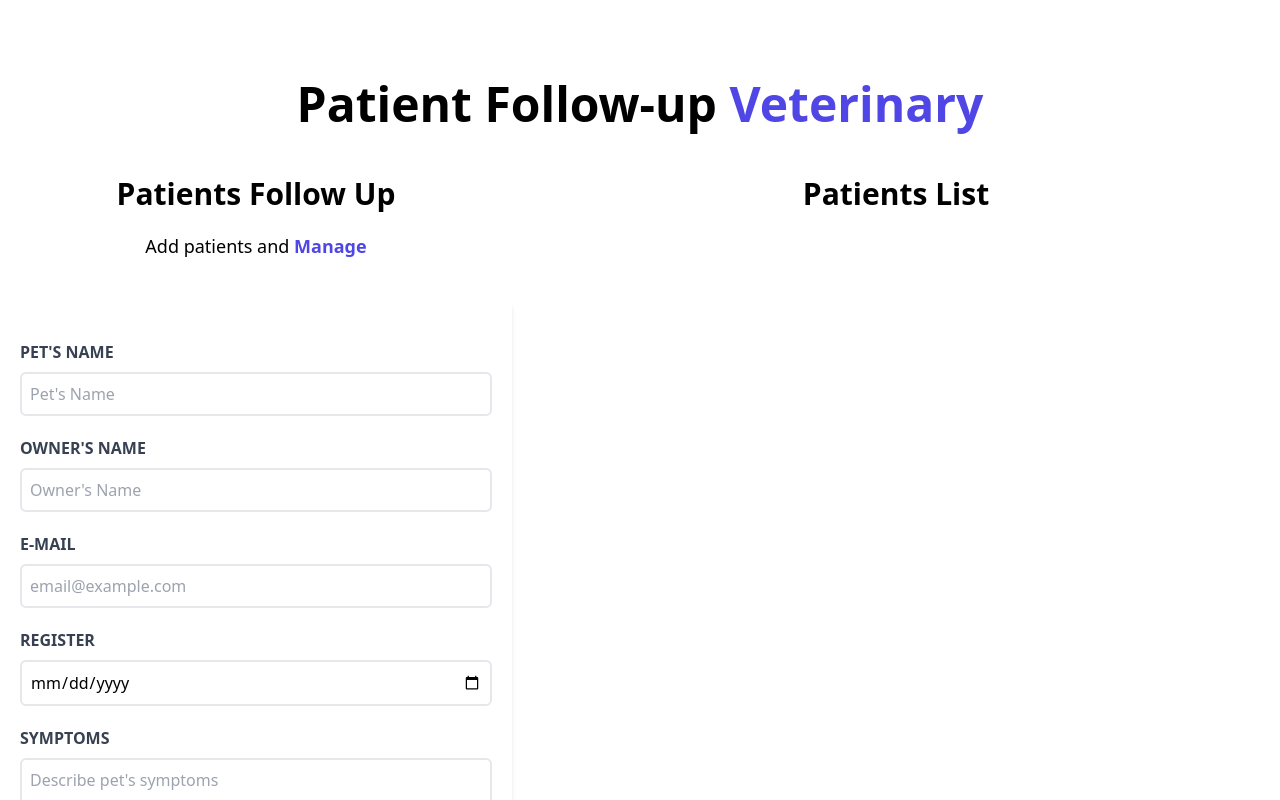
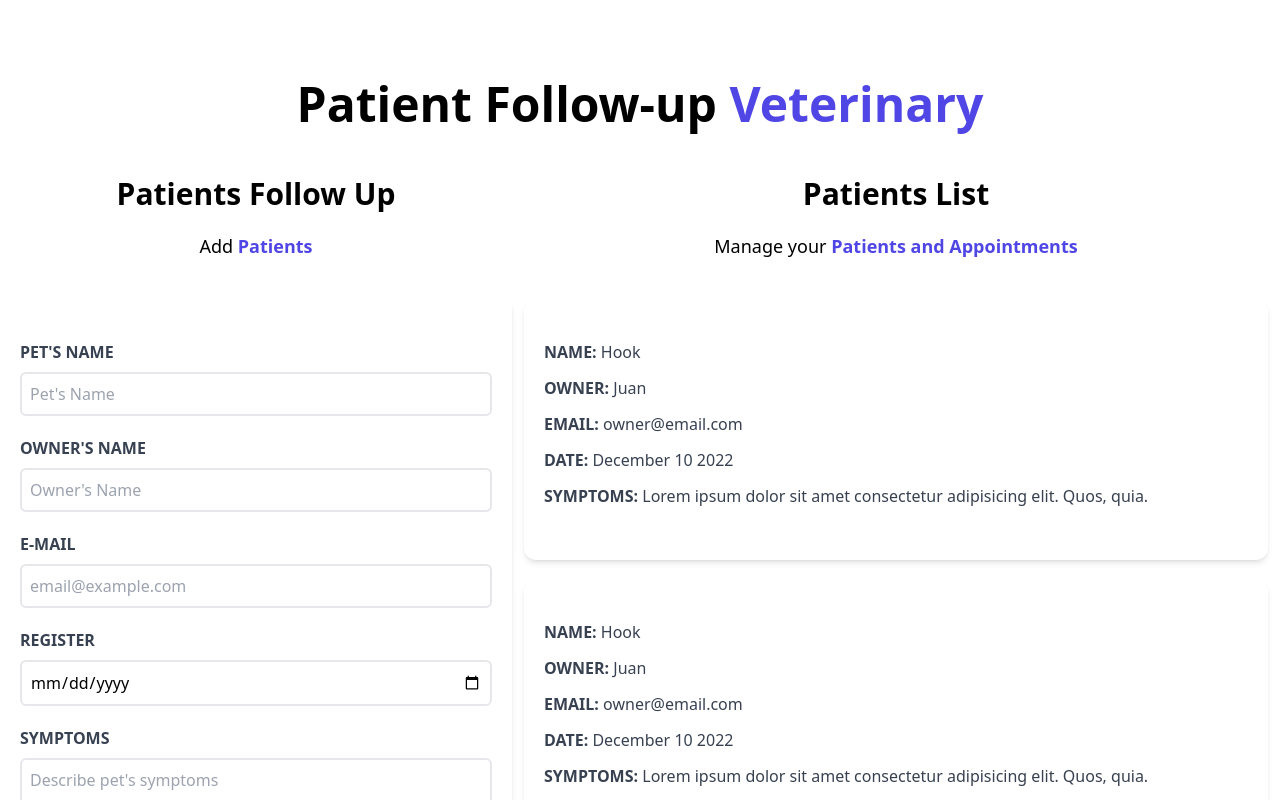
Before and after one commit to iachb/patient-manager, a React (Vite) app: page / in a window 1280 px wide. Shown: the top 800 px of the page. Built offline with nearby package versions, Linux system fonts and the light colour scheme.

Commit message:
Adding Patient List component

```diff
--- a/src/components/Form.jsx
+++ b/src/components/Form.jsx
@@ -3,8 +3,8 @@ const Form = () => {
     <div className="md:w-1/2 lg:w-2/5">
       <h2 className="font-black text-3xl text-center">Patients Follow Up</h2>
       <p className="text-lg mt-5 text-center mb-10">
-        Add patients and {" "}
-        <span className="text-indigo-600 font-bold">Manage</span>
+        Add {""}
+        <span className="text-indigo-600 font-bold">Patients</span>
       </p>
       <form className="bg-white shadow-md rounded-lg py-10 px-5 mb-10">
         <div className="mb-5">
@@ -19,7 +19,7 @@ const Form = () => {
             type="text"
             placeholder="Pet's Name"
             className="w-full border-2 p-2 mt-2 placeholder-gray-400 rounded-md"
-          ></input>
+          />
         </div>
         <div className="mb-5">
           <label
@@ -33,7 +33,7 @@ const Form = () => {
             type="text"
             placeholder="Owner's Name"
             className="w-full border-2 p-2 mt-2 placeholder-gray-400 rounded-md"
-          ></input>
+          />
         </div>
         <div className="mb-5">
           <label
@@ -47,7 +47,7 @@ const Form = () => {
             type="email"
             placeholder="email@example.com"
             className="w-full border-2 p-2 mt-2 placeholder-gray-400 rounded-md"
-          ></input>
+          />
         </div>
         <div className="mb-5">
           <label
@@ -60,7 +60,7 @@ const Form = () => {
             id="register"
             type="date"
             className="w-full border-2 p-2 mt-2 placeholder-gray-400 rounded-md"
-          ></input>
+          />
         </div>
         <div className="mb-5">
           <label
@@ -72,7 +72,7 @@ const Form = () => {
           <textarea
             className="w-full border-2 p-2 mt-2 placeholder-gray-400 rounded-md"
             placeholder="Describe pet's symptoms"
-          ></textarea>
+          / >
         </div>
         <input
           type="submit"
--- /dev/null
+++ b/src/components/Patient.jsx
@@ -0,0 +1,30 @@
+const Patient = () => {
+  return (
+    <div className="mt-5 bg-white shadow-md m-3 px-5 py-10 rounded-xl">
+      <p className="font-bold mb-3 text-gray-700 uppercase">
+        Name: {""}
+        <span className="font-normal normal-case">Hook</span>
+      </p>
+      <p className="font-bold mb-3 text-gray-700 uppercase">
+        Owner: {""}
+        <span className="font-normal normal-case">Juan</span>
+      </p>
+      <p className="font-bold mb-3 text-gray-700 uppercase">
+        Email: {""}
+        <span className="font-normal normal-case">owner@email.com</span>
+      </p>
+      <p className="font-bold mb-3 text-gray-700 uppercase">
+        Date: {""}
+        <span className="font-normal normal-case">December 10 2022</span>
+      </p>
+      <p className="font-bold mb-3 text-gray-700 uppercase">
+        Symptoms: {""}
+        <span className="font-normal normal-case">
+          Lorem ipsum dolor sit amet consectetur adipisicing elit. Quos, quia.{" "}
+        </span>
+      </p>
+    </div>
+  );
+};
+
+export default Patient;
--- a/src/components/PatientsList.jsx
+++ b/src/components/PatientsList.jsx
@@ -1,7 +1,19 @@
+import Patient from "./Patient";
+
 const PatientsList = () => {
   return (
-    <div className="w-1/2 lg:w-3/5">
+    <div className="md:w-1/2 lg:w-3/5 md:h-screen overflow-y-scroll">
       <h2 className="font-black text-3xl text-center">Patients List</h2>
+      <p className="text-lg mt-5 text-center mb-10">
+        Manage your {" "}
+        <span className="text-indigo-600 font-bold">
+          Patients and Appointments
+        </span>
+      </p>
+      <Patient />
+      <Patient />
+      <Patient />
+      <Patient />
     </div>
   );
 };
```
